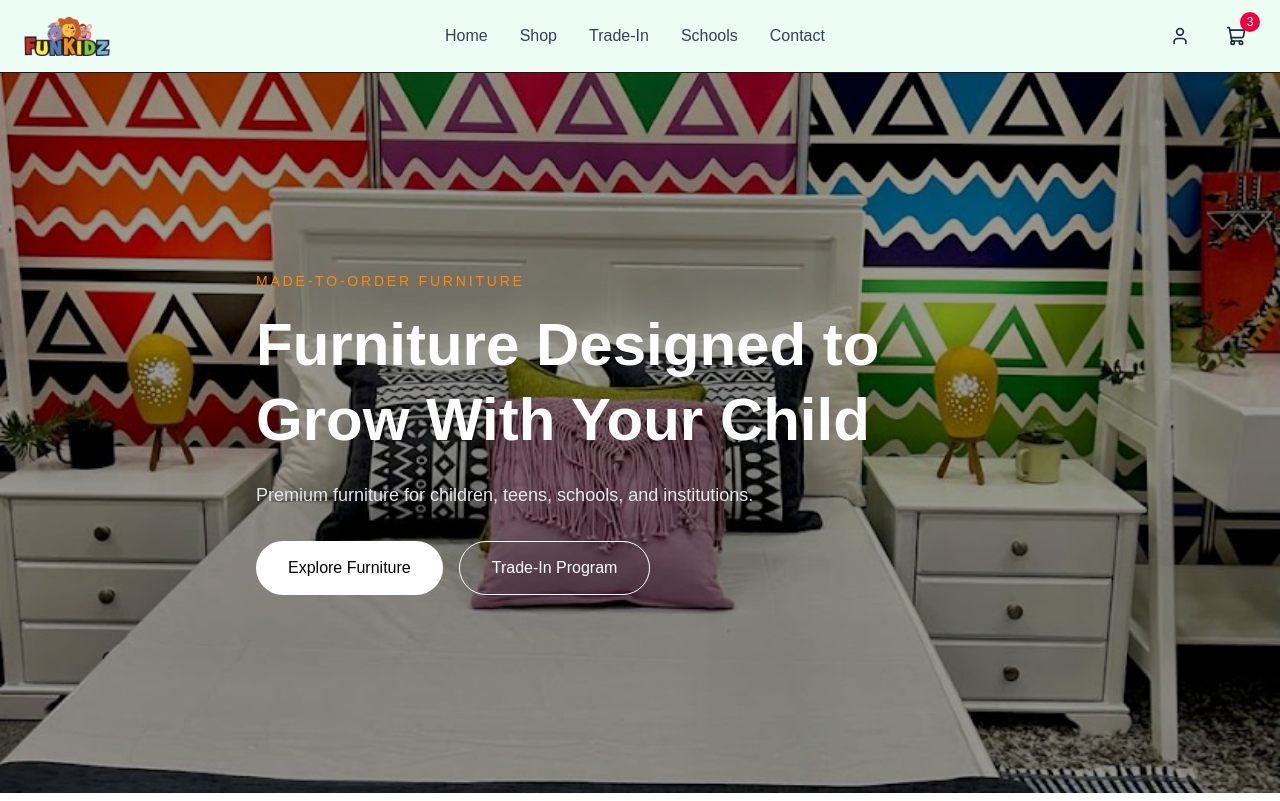
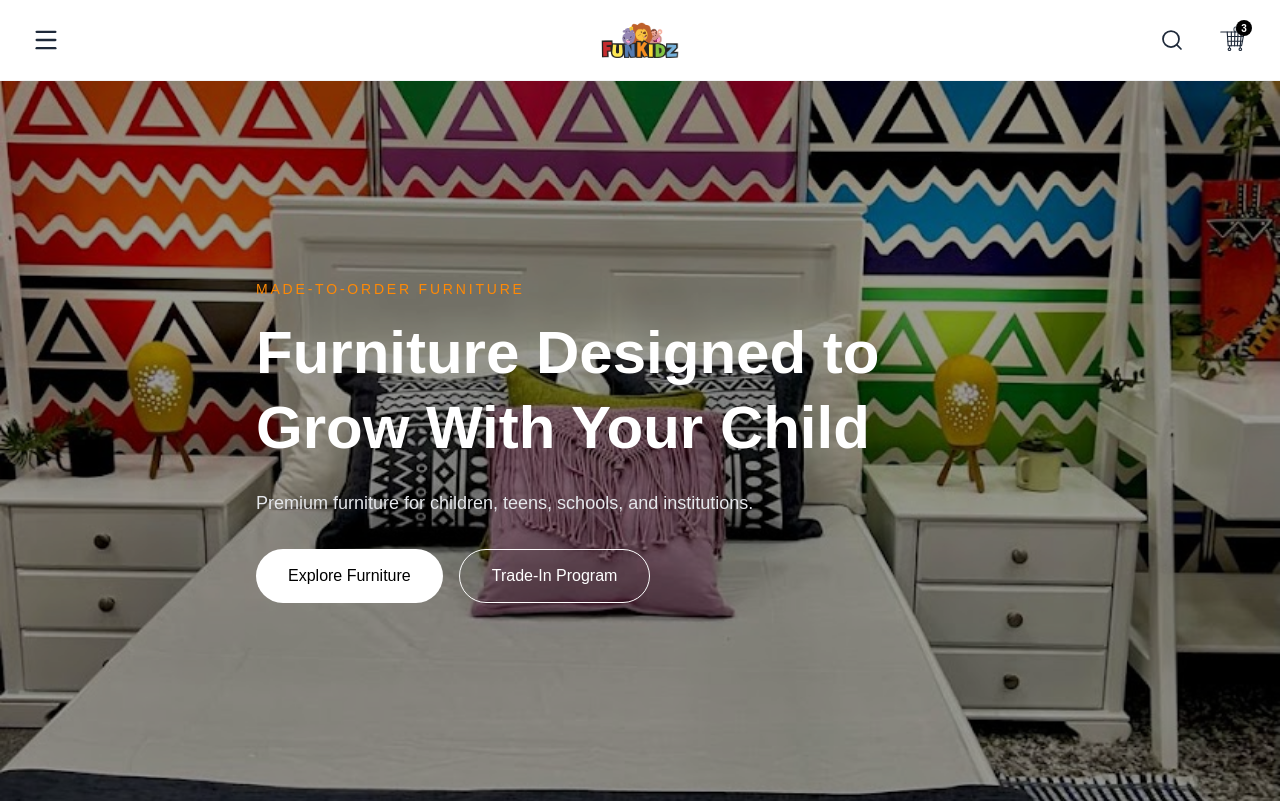
Before and after one commit to Ndundulu/funkidz, a Next.js app: page / in a window 1280 px wide. Built offline with nearby package versions, Linux system fonts and the light colour scheme.

Commit message:
updating the navbar

```diff
--- a/src/components/Navbar.tsx
+++ b/src/components/Navbar.tsx
@@ -1,8 +1,8 @@
-'use client';
+"use client"; // <--- Add this exact line right here at the very top!
 
 import { useState } from 'react';
-import Link from 'next/link'; // Use this if you're using Next.js
-import { Menu, X, ShoppingCart, User } from 'lucide-react';
+import Link from 'next/link';
+import { Menu, X, Search } from 'lucide-react';
 import Image from 'next/image';
 
 export default function Navbar() {
@@ -17,67 +17,82 @@ export default function Navbar() {
     ];
 
     return (
-        <header className="w-full border-b bg-emerald-50 sticky top-0 z-50">
-            <div className="max-w-7xl mx-auto px-6 py-4 flex items-center justify-between">
+        <header className="w-full bg-white sticky top-0 z-50 border-b border-gray-100">
+            {/* Main Navigation Container */}
+            <div className="max-w-7xl mx-auto px-4 sm:px-6 h-20 flex items-center justify-between relative">
 
-                {/* Logo */}
-                <Link href="/" className="flex items-center">
-                    <Image
-                        src= "/funkidz.png"
-                        alt="Funkidz Logo"
-                        width={140}
-                        height={40}
-                        className="h-10 w-auto"
-                        priority
-                    />
-                </Link>
+                {/* LEFT: Mobile Menu Button */}
+                <div className="flex items-center w-1/4 justify-start">
+                    <button
+                        onClick={() => setIsOpen(!isOpen)}
+                        className="p-2 hover:bg-gray-50 rounded-lg transition-all text-gray-800"
+                        aria-label="Toggle menu"
+                    >
+                        {isOpen ? <X className="w-7 h-7" /> : <Menu className="w-7 h-7" />}
+                    </button>
+                </div>
 
-                {/* Desktop Navigation */}
-                <nav className="hidden md:flex items-center gap-8">
-                    {navLinks.map((link) => (
-                        <Link
-                            key={link.href}
-                            href={link.href}
-                            className="font-medium text-gray-700 hover:text-black transition-colors"
-                        >
-                            {link.label}
-                        </Link>
-                    ))}
-                </nav>
+                {/* CENTER: Logo */}
+                <div className="absolute left-1/2 top-1/2 -translate-x-1/2 -translate-y-1/2 z-10">
+                    <Link href="/" className="flex items-center">
+                        <Image
+                            src="/funkidz.png"
+                            alt="Funkidz Logo"
+                            width={130}
+                            height={38}
+                            className="h-9 w-auto object-contain"
+                            priority
+                        />
+                    </Link>
+                </div>
 
-                {/* Right Side Icons */}
-                <div className="flex items-center gap-4">
-                    <button className="p-2.5 hover:bg-gray-100 rounded-xl transition-all text-gray-800 hover:text-black active:scale-95">
-                        <User className="w-5 h-5" />
+                {/* RIGHT: Search and Custom Sketched Cart Icon */}
+                <div className="flex items-center justify-end gap-2 sm:gap-4 w-1/4">
+                    {/* Search Button */}
+                    <button className="p-2 hover:bg-gray-50 rounded-lg transition-all text-gray-800 active:scale-95">
+                        <Search className="w-6 h-6 stroke-[1.75]" />
                     </button>
 
-                    <button className="p-2.5 hover:bg-gray-100 rounded-xl transition-all text-gray-800 hover:text-black active:scale-95 relative">
-                        <ShoppingCart className="w-5 h-5" />
-                        <span className="absolute -top-1 -right-1 bg-rose-600 text-white text-xs w-5 h-5 rounded-full flex items-center justify-center font-medium">
-    3
-  </span>
-                    </button>
+                    {/* Custom Sketched Shopping Cart Button */}
+                    <button className="p-2 hover:bg-gray-50 rounded-lg transition-all text-gray-800 active:scale-95 relative flex items-center justify-center">
+                        <svg
+                            viewBox="0 0 100 100"
+                            className="w-8 h-8 fill-none stroke-current"
+                            strokeWidth="3.5"
+                            strokeLinecap="round"
+                            strokeLinejoin="round"
+                        >
+                            <path d="M15 25 L35 25" />
+                            <path d="M35 25 L88 25 L80 68 L38 68 Z" />
+                            <path d="M43 68 L42 75" />
+                            <path d="M75 68 L76 75" />
+                            <circle cx="42" cy="79" r="4" className="fill-white" />
+                            <circle cx="76" cy="79" r="4" className="fill-white" />
+                            <path d="M48 25 L48 68" />
+                            <path d="M59 25 L58 68" />
+                            <path d="M69 25 L67 68" />
+                            <path d="M79 25 L76 68" />
+                            <path d="M36 39 L86 39" />
+                            <path d="M37 54 L83 54" />
+                            <ellipse cx="60" cy="17" rx="4" ry="8" className="fill-none" strokeWidth="3" />
+                        </svg>
 
-                    {/* Mobile Menu Button */}
-                    <button
-                        onClick={() => setIsOpen(!isOpen)}
-                        className="md:hidden p-2 hover:bg-gray-100 rounded-full transition-all text-gray-700 hover:text-black"
-                        aria-label="Toggle menu"
-                    >
-                        {isOpen ? <X className="w-6 h-6" /> : <Menu className="w-6 h-6" />}
+                        <span className="absolute top-1 right-1 bg-black text-white text-[10px] w-4 h-4 rounded-full flex items-center justify-center font-bold">
+                            3
+                        </span>
                     </button>
                 </div>
             </div>
 
-            {/* Mobile Menu */}
+            {/* Mobile Navigation Drawer */}
             {isOpen && (
-                <div className="md:hidden border-t bg-white">
-                    <nav className="flex flex-col py-4 px-6 space-y-4">
+                <div className="border-t border-gray-100 bg-white shadow-xl animate-in fade-in slide-in-from-top-4 duration-200">
+                    <nav className="flex flex-col py-4 px-6 space-y-3">
                         {navLinks.map((link) => (
                             <Link
                                 key={link.href}
                                 href={link.href}
-                                className="font-medium text-lg py-2 text-gray-700 hover:text-black transition-colors"
+                                className="font-medium text-lg py-2.5 text-gray-700 hover:text-black hover:translate-x-1 transition-all block"
                                 onClick={() => setIsOpen(false)}
                             >
                                 {link.label}
```
Also changed, not shown: src/assests/Navigation bar.jpeg (added).
